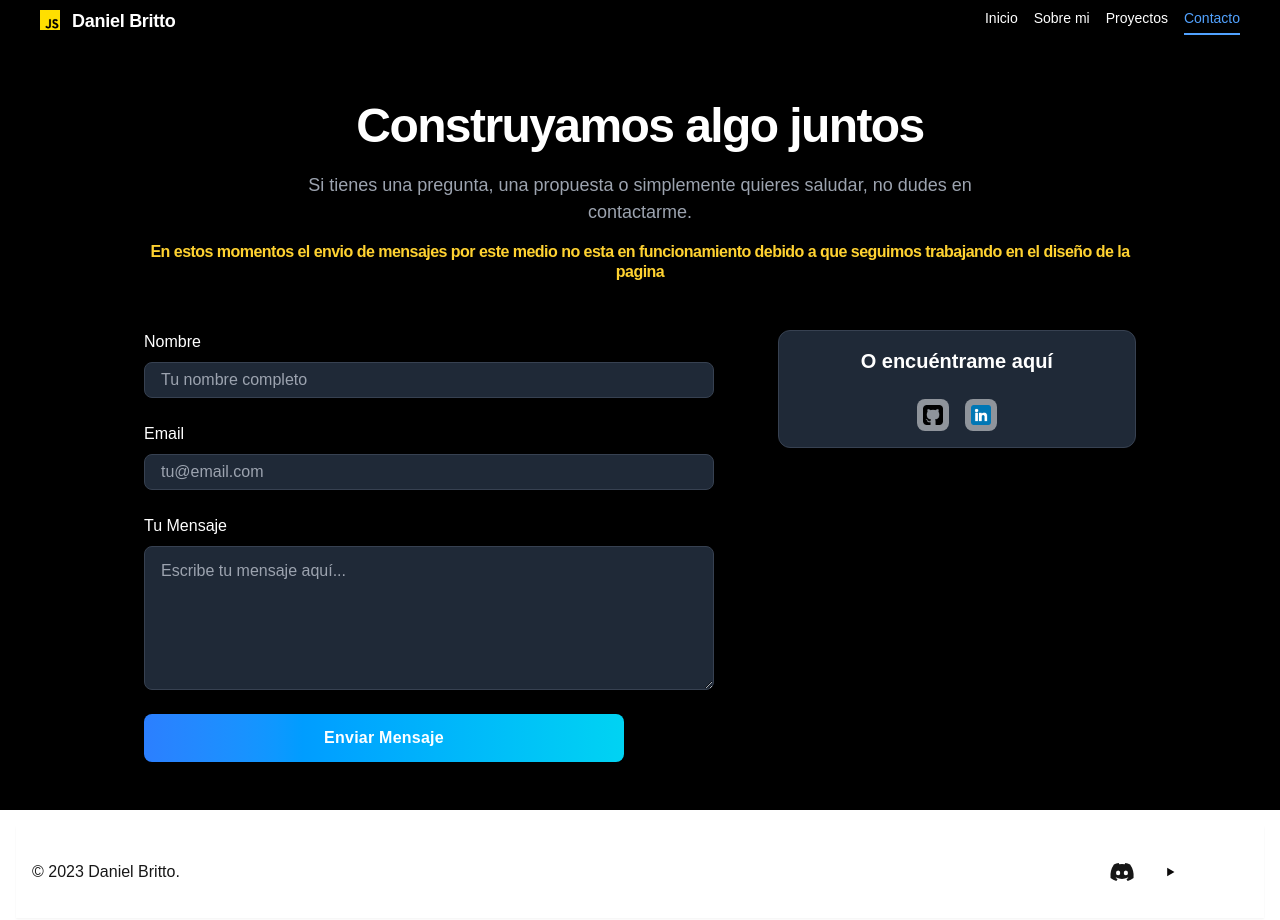
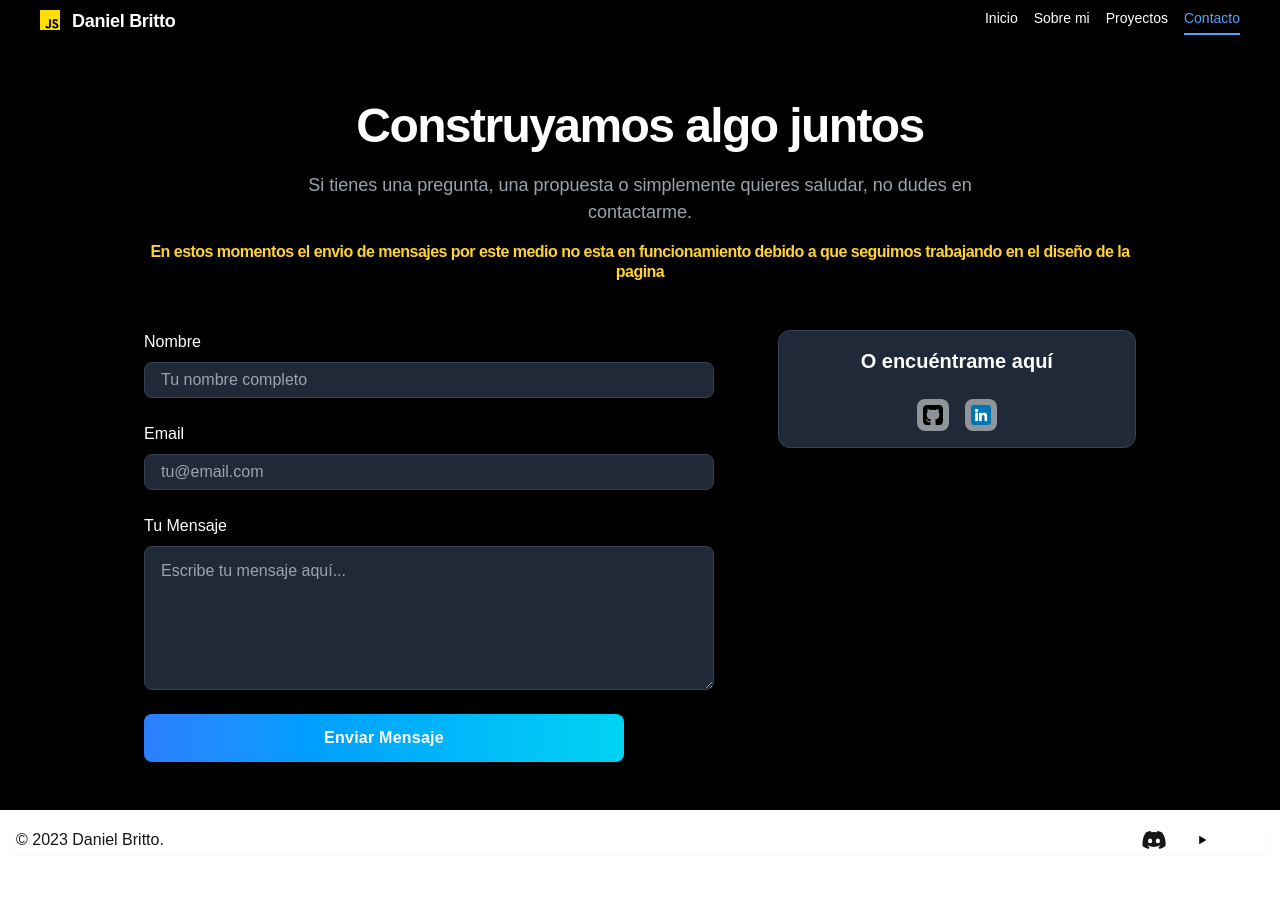
Before and after one commit to dbritto/portafolio, a Next.js app: page /contact in a window 1280 px wide. Shown: the top 920 px of the page. After the commit the page ends 870 px from the top, so only its background shows below. Built offline with nearby package versions, Linux system fonts and the light colour scheme.

Commit message:
update footer

```diff
--- a/components/organisms/Footer.tsx
+++ b/components/organisms/Footer.tsx
@@ -5,11 +5,11 @@ export default function Footer() {
 
 
         <footer className="bg-neutral-primary-soft rounded-base shadow-xs m-4">
-            <div className="w-full mx-auto max-w-screen-xl p-4 md:flex md:items-center md:justify-between">
+            <div className="w-full mx-auto max-w-screen-xl  md:flex md:items-center md:justify-between">
                 <span className="text-1xl text-body sm:text-center">© 2023 <a href="https://flowbite.com/" className="hover:underline">Daniel Britto</a>.
                 </span>
                  <div className="sm:flex sm:items-center sm:justify-between">
-                <div className="mx-auto max-w-screen-xl p-4 flex justify-center">
+                <div className="mx-auto max-w-screen-xl flex justify-center">
                     <div className="flex mt-4 sm:justify-center sm:mt-0">
                         <LinkPrimary icon='github' link='https://github.com/dbritto'/>
                         <LinkPrimary icon='discord' link='#'/>
```
